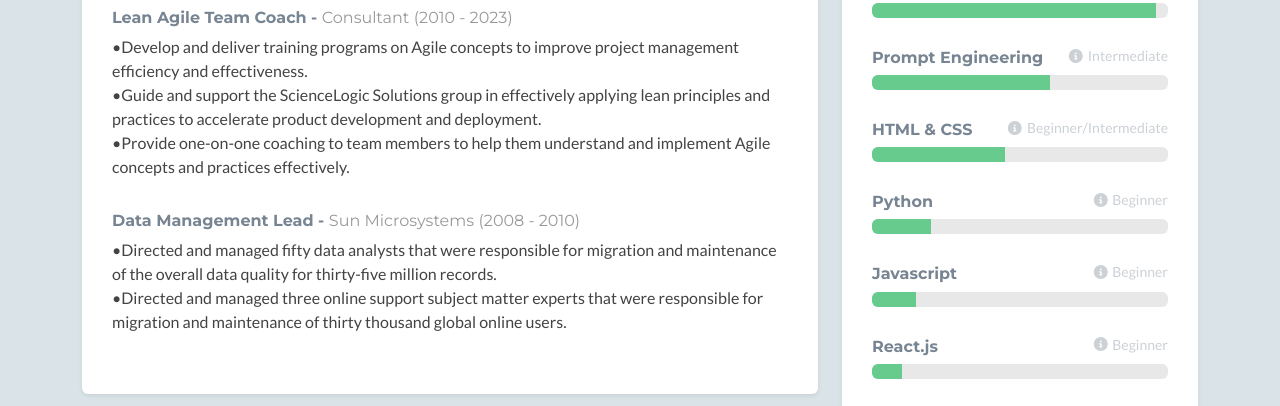
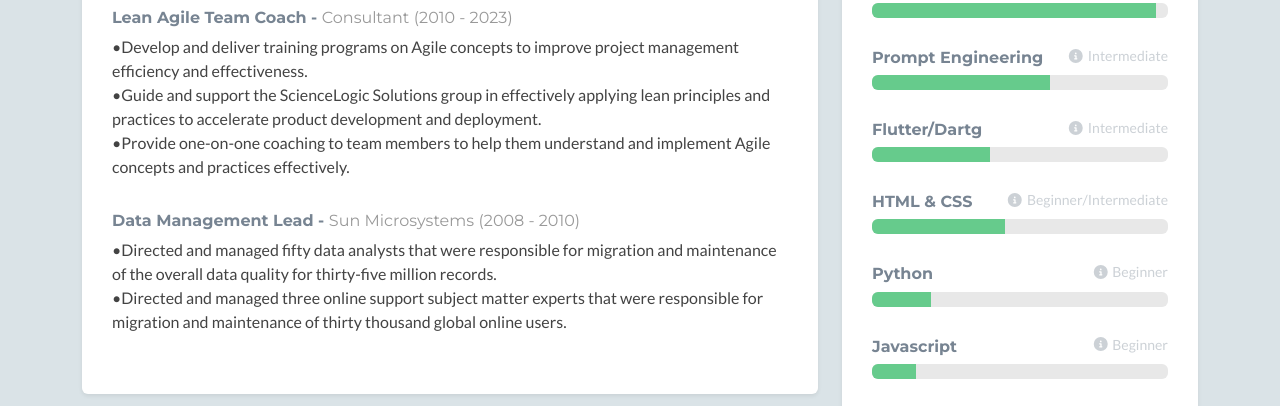
Before and after one commit to JonnyBir/JonnyBir.github.io, a plain HTML site: page index.html in a window 1280 px wide. Shown: the part 820-1226 px from the top of the page. Drawn offline with nearby package versions, Linux system fonts and the light colour scheme; no server answers; a script that the page names is missing; some icons are missing.

Commit message:
Update index.html
Updated Flutter/Dart

```diff
--- a/index.html
+++ b/index.html
@@ -200,6 +200,13 @@
                                     </div><!--//level-bar-->
                                 </div><!--//item-->
 
+				<div class="item">
+                                    <h3 class="level-title">Flutter/Dartg<span class="level-label" data-bs-toggle="tooltip" data-bs-placement="left" title="Prompt Engineering for ChatGPT and LLM training"><i class="fas fa-info-circle"></i>Intermediate</span></h3>
+                                    <div class="level-bar progress">
+                                        <div class="progress-bar level-bar-inner" role="progressbar" style="width: 40%" aria-valuenow="93"  aria-valuemin="0" aria-valuemax="96"></div>
+                                    </div><!--//level-bar-->
+                                </div><!--//item-->
+
                                 <div class="item">
                                     <h3 class="level-title">HTML &amp; CSS<span class="level-label" data-bs-toggle="tooltip" data-bs-placement="left" title="Basic HTML, CSS, and Bootstrap"><i class="fas fa-info-circle"></i>Beginner/Intermediate</span></h3>
                                     <div class="level-bar progress">
```
